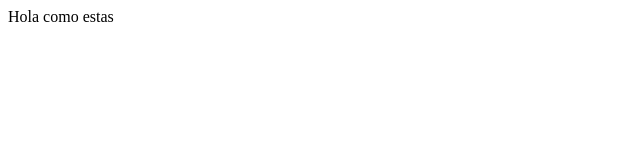
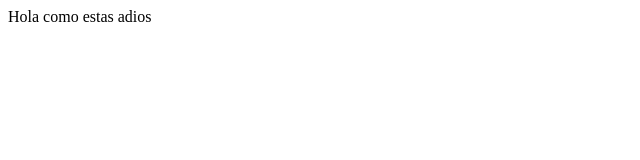
Before and after one commit to Fakeklon/https---github.com-Fakeklon-Ejercicionode, a plain HTML site: page Index.html in a window 1280 px wide. Shown: the full height of the page, 0-640 px from the left. Drawn offline with Linux system fonts and the light colour scheme.

Commit message:
archivo2

```diff
--- a/Index.html
+++ b/Index.html
@@ -3,7 +3,7 @@
         <title> Hola </title>
     </head>
     <body>
-        Hola como estas
+        Hola como estas adios
     </body>
 
 </html>
```
